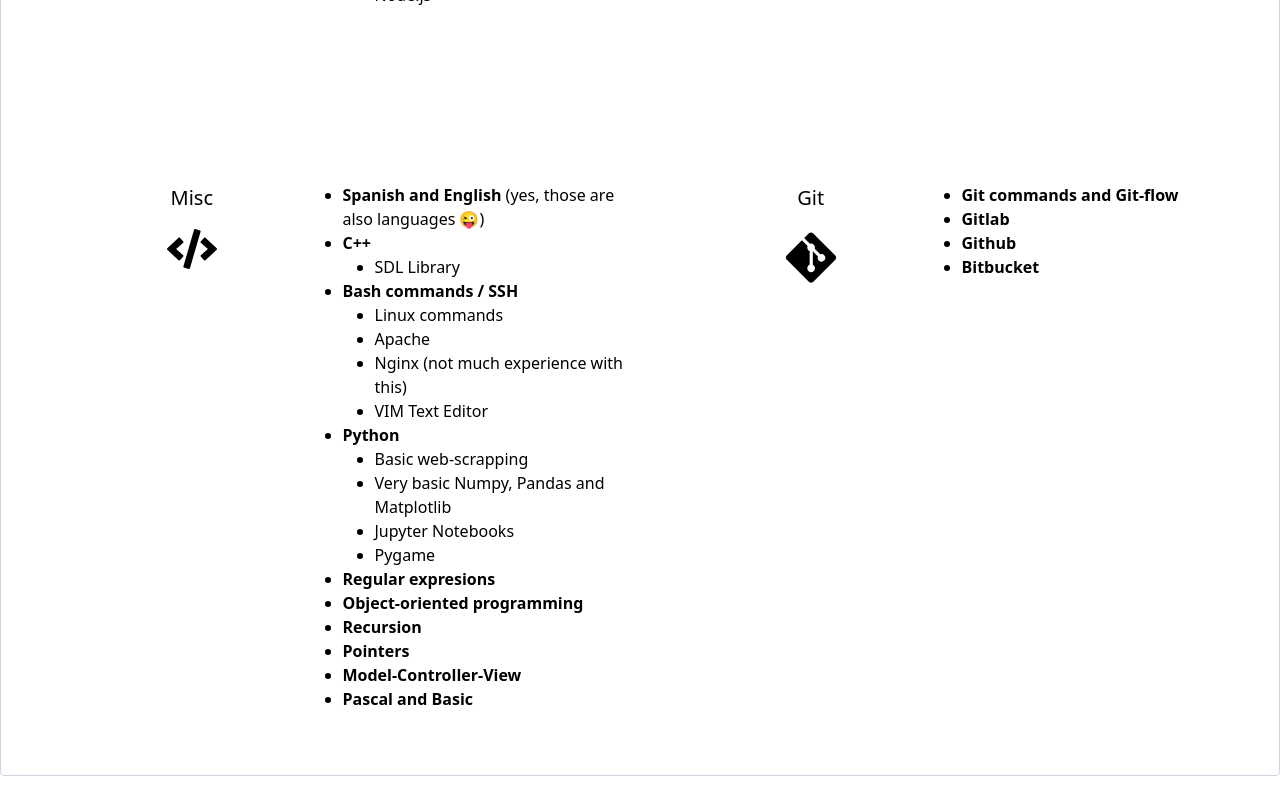
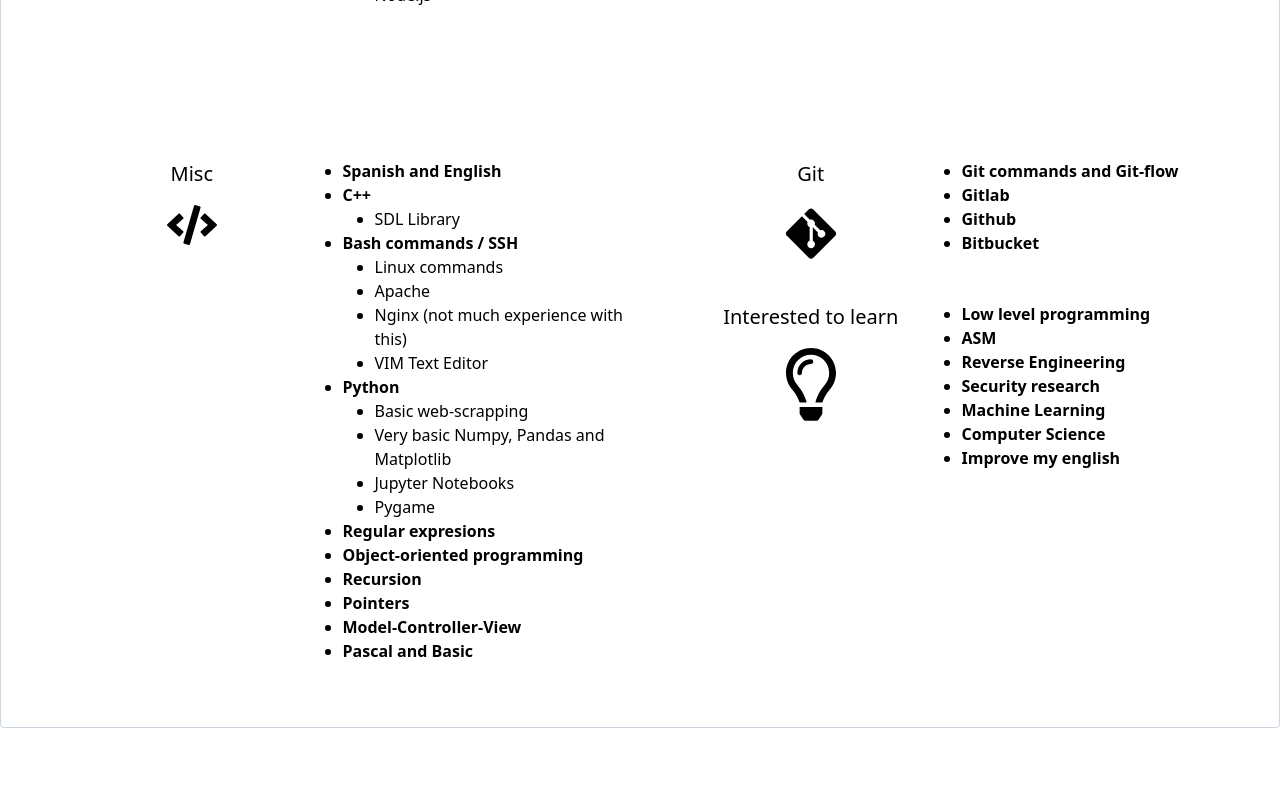
Before and after one commit to FranLMSP/new-portfolio, a Vue app: page /knowledge in a window 1280 px wide. Shown: the part 705-1505 px from the top of the page. After the commit the page ends 1457 px from the top, so only its background shows below. Built offline with nearby package versions, Linux system fonts and the light colour scheme.

Commit message:
Adding my interests

```diff
--- a/src/views/About.vue
+++ b/src/views/About.vue
@@ -13,7 +13,7 @@
         <p class="text-gray-700 text-lg text-base mb-4">
           &emsp; Hi there! I'm Franco, thank you for visiting my page! 🖤 <br>
           <br>
-          &emsp; I'm a technology enthusiast, venezuelan, spanish and english speaker, currently living in Ecuador.
+          &emsp; I'm a technology enthusiast, venezuelan, currently living in Ecuador.
           Graduated from <strong>Instituto Universitario de Tecnología Federico Rivero Palacio (IUT-FRP)</strong>
           in Venezuela as a <strong>University Superior Technician</strong> and constantly learning and
           studying online.🎓<br>
--- a/src/views/Knowledge.vue
+++ b/src/views/Knowledge.vue
@@ -89,7 +89,7 @@
 
                 <div>
                     <ul class="list-disc">
-                        <li><b>Spanish and English</b> (yes, those are also languages 😜)</li>
+                        <li><b>Spanish and English</b></li>
                         <li><b>C++</b></li>
                         <ul class="list-disc pl-8">
                             <li>SDL Library</li>
@@ -117,7 +117,8 @@
                     </ul>
                 </div>
             </div>
-            <div class="grid grid-cols-2 grid-rows-1">
+            <div>
+                <div class="grid grid-cols-2 grid-rows-1 mb-10">
                     <div class="lg:m-0 ml-20 lg:text-center">
                         <h4 class="text-xl mb-4">Git</h4>
                         <p>
@@ -134,6 +135,29 @@
                         </ul>
                     </div>
                 </div>
+
+                <div class="grid grid-cols-2 grid-rows-1">
+                    <div class="lg:m-0 ml-8 lg:text-center">
+                        <h4 class="text-xl mb-4">Interested to learn</h4>
+                        <p>
+                            <svg class="ml-12 lg:m-auto" style="display: block;" width="50" xmlns="http://www.w3.org/2000/svg" viewBox="0 0 352 512"><path d="M176 80c-52.94 0-96 43.06-96 96 0 8.84 7.16 16 16 16s16-7.16 16-16c0-35.3 28.72-64 64-64 8.84 0 16-7.16 16-16s-7.16-16-16-16zM96.06 459.17c0 3.15.93 6.22 2.68 8.84l24.51 36.84c2.97 4.46 7.97 7.14 13.32 7.14h78.85c5.36 0 10.36-2.68 13.32-7.14l24.51-36.84c1.74-2.62 2.67-5.7 2.68-8.84l.05-43.18H96.02l.04 43.18zM176 0C73.72 0 0 82.97 0 176c0 44.37 16.45 84.85 43.56 115.78 16.64 18.99 42.74 58.8 52.42 92.16v.06h48v-.12c-.01-4.77-.72-9.51-2.15-14.07-5.59-17.81-22.82-64.77-62.17-109.67-20.54-23.43-31.52-53.15-31.61-84.14-.2-73.64 59.67-128 127.95-128 70.58 0 128 57.42 128 128 0 30.97-11.24 60.85-31.65 84.14-39.11 44.61-56.42 91.47-62.1 109.46a47.507 47.507 0 0 0-2.22 14.3v.1h48v-.05c9.68-33.37 35.78-73.18 52.42-92.16C335.55 260.85 352 220.37 352 176 352 78.8 273.2 0 176 0z"/></svg>
+                        </p>
+                    </div>
+
+                    <div>
+                        <ul class="list-disc">
+                            <li><b>Low level programming</b></li>
+                            <li><b>ASM</b></li>
+                            <li><b>Reverse Engineering</b></li>
+                            <li><b>Security research</b></li>
+                            <li><b>Machine Learning</b></li>
+                            <li><b>Computer Science</b></li>
+                            <li><b>Improve my english</b></li>
+                        </ul>
+                    </div>
+                </div>
+            </div>
+
         </div>
 
       </div>
```
Lines whose indentation alone changed are shown as unchanged.
